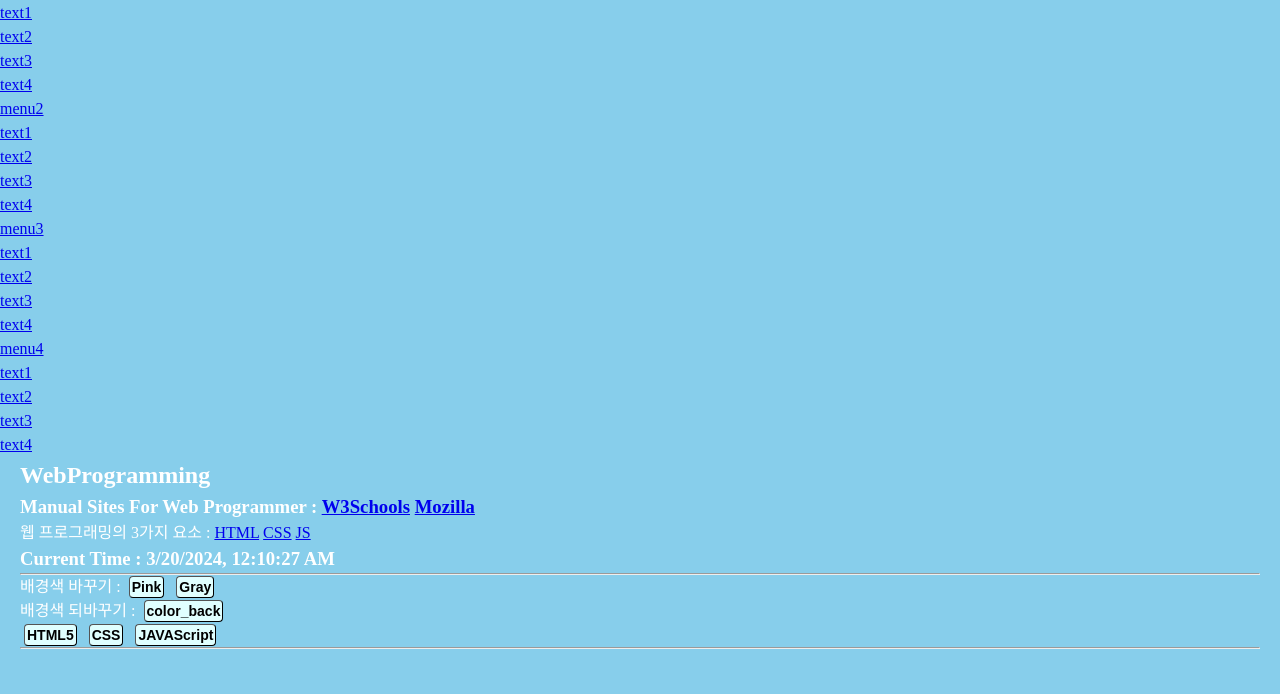
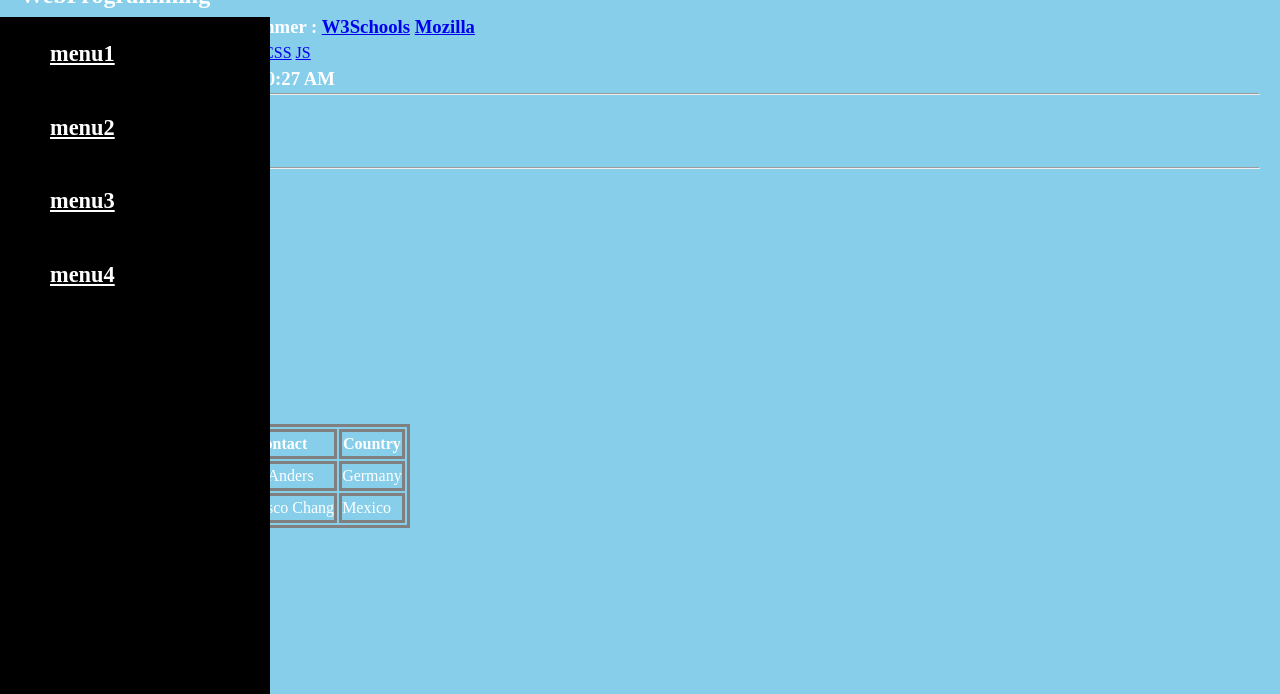
Before and after one commit to Hoodscp/2024_JBU_Web_JH, a plain HTML site: page index.html in a window 1280 px wide. Shown: the part 63-757 px from the top of the page. Drawn offline with Linux system fonts and the light colour scheme.

Commit message:
side bar css

```diff
--- a/style.css
+++ b/style.css
@@ -9,6 +9,7 @@ ul {
 }
 
 body {
+  height: 5000px;
   font-size: 16px;
   line-height: 1.5;
   color: black;
@@ -92,3 +93,36 @@ th,
 td {
   border: 3px solid gray;
 }
+
+.side-bar > ul ul {
+  display: none;
+}
+
+/* 사이드바의 너비와 높이를 변수를 통해 통제 */
+:root {
+  --side-bar-width: 270px;
+  --side-bar-height: 90vh;
+}
+
+.side-bar {
+  position: fixed; /* 스크롤을 따라오도록 지정 */
+  background-color: black;
+  width: var(--side-bar-width);
+  min-height: var(
+    --side-bar-height
+  ); /* 사이드바의 높이를 전체 화면 높이의 90%로 지정 */
+  margin-top: calc(
+    (100vh - var(--side-bar-height)) / 2
+  ); /* 사이드바 위와 아래의 마진을 동일하게 지정 */
+}
+
+/* 모든 메뉴의 a에 속성값 부여 */
+.side-bar ul > li > a {
+  display: block;
+  color: white;
+  font-size: 1.4rem;
+  font-weight: bold;
+  padding-top: 20px;
+  padding-bottom: 20px;
+  padding-left: 50px;
+}
```
